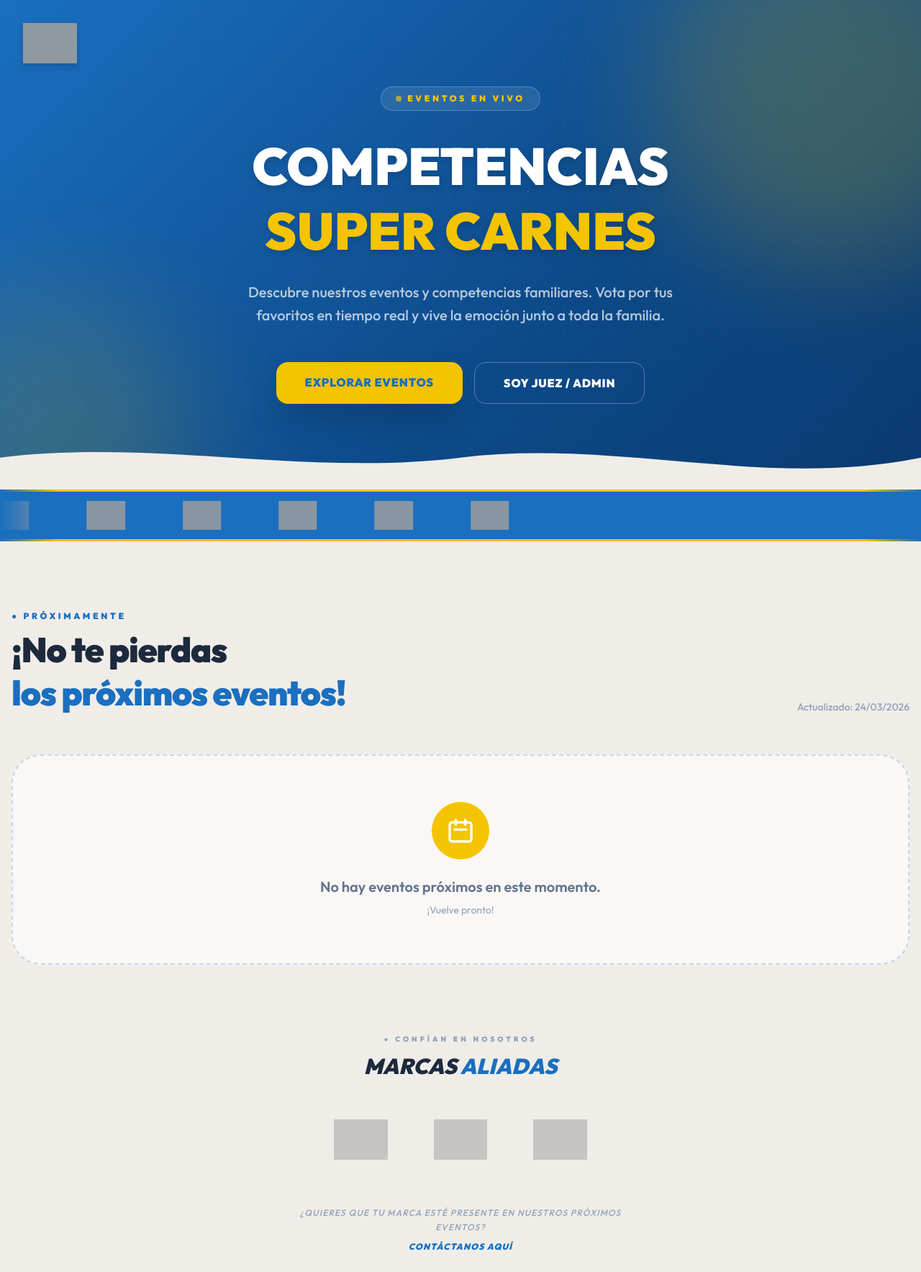
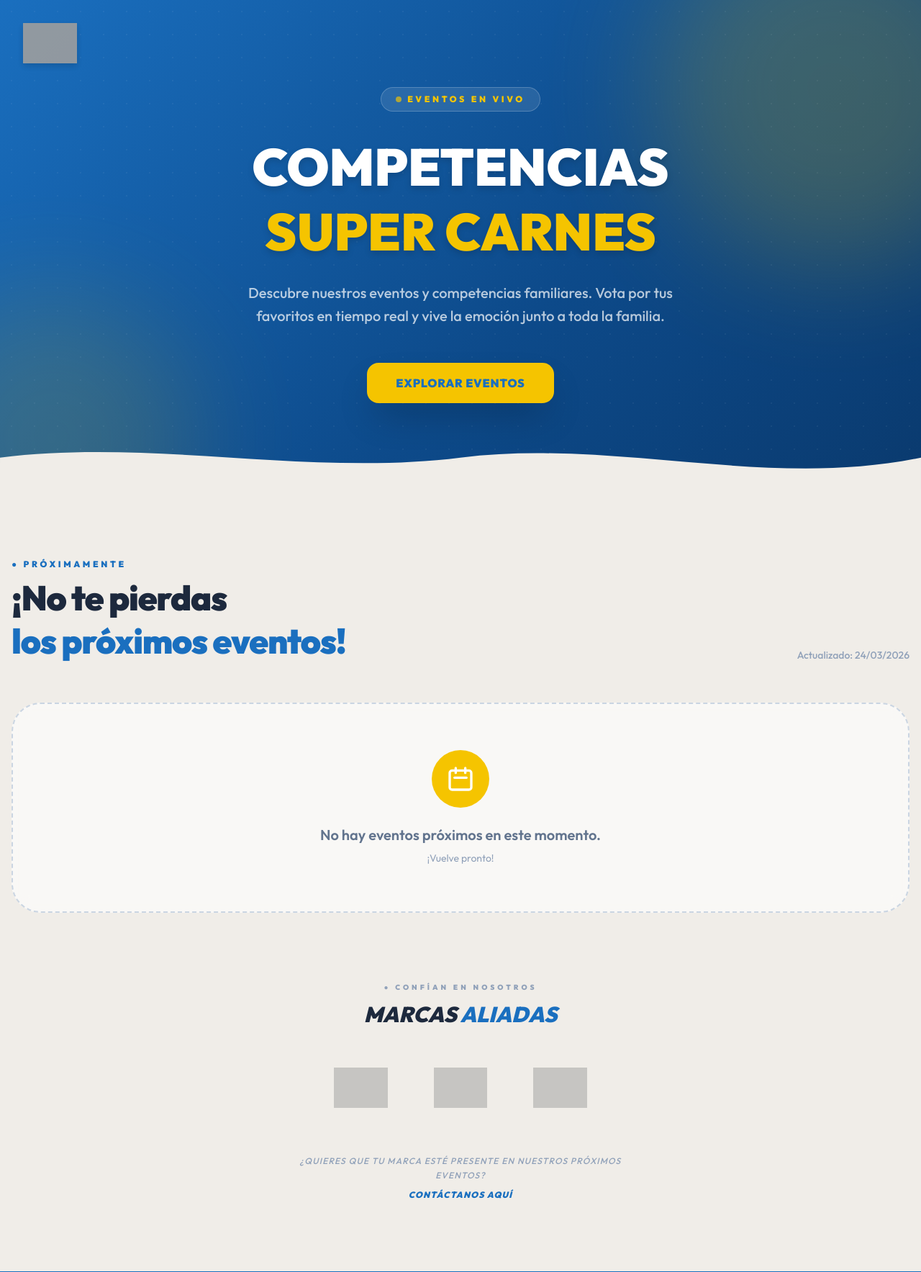
Before and after one commit to jcastillo0940/eventossc, a Laravel app: page / in a window 1280 px wide. Shown: the top 1767 px of the page at 72% size. Run offline with Laravel 12, Linux system fonts and the light colour scheme; data comes from the database, SQL or seed files in the repository; style sheets or scripts are compiled from the project's sources; some libraries are stand-ins or nearby versions; grey boxes are pictures that could not be loaded.

Commit message:
Landing tipos

```diff
--- a/resources/views/home.blade.php
+++ b/resources/views/home.blade.php
@@ -35,16 +35,11 @@
                 Descubre nuestros eventos y competencias familiares. Vota por tus favoritos en tiempo real y vive la emoción junto a toda la familia.
             </p>
 
-            <div class="flex flex-col sm:flex-row gap-4 justify-center">
+            <div class="flex justify-center">
                 <a href="#upcoming"
                    class="px-10 py-4 rounded-2xl font-black text-base uppercase tracking-wider transition-all transform hover:scale-105 active:scale-95 shadow-2xl"
                    style="background: #F5C400; color: #1A6FBF;">
                     Explorar Eventos
-                </a>
-                <a href="{{ route('login') }}"
-                   class="px-10 py-4 rounded-2xl font-black text-base uppercase tracking-wider text-white border border-white/30 transition-all transform hover:scale-105 hover:bg-white/10"
-                   style="backdrop-filter: blur(12px);">
-                    Soy Juez / Admin
                 </a>
             </div>
         </div>
@@ -56,49 +51,6 @@
             </svg>
         </div>
     </section>
-
-    {{-- ===================== TICKER DE MARCAS (debajo del hero) ===================== --}}
-    @if($brands->count() > 0)
-    <div class="relative overflow-hidden py-4" style="background: #1A6FBF;">
-
-        {{-- Borde amarillo top --}}
-        <div class="absolute top-0 left-0 right-0 h-[3px]" style="background: #F5C400;"></div>
-
-        {{-- Fade masks izquierda / derecha --}}
-        <div class="absolute inset-y-0 left-0 w-20 z-10 pointer-events-none"
-             style="background: linear-gradient(to right, #1A6FBF, transparent);"></div>
-        <div class="absolute inset-y-0 right-0 w-20 z-10 pointer-events-none"
-             style="background: linear-gradient(to left, #1A6FBF, transparent);"></div>
-
-        <div class="overflow-hidden">
-            {{-- 2 copias para loop continuo sin blancos --}}
-            <div class="ticker-track flex items-center" style="width: max-content; white-space: nowrap;">
-
-                @foreach([1, 2] as $_)
-                    @foreach($brands as $brand)
-                        <div class="shrink-0 flex items-center justify-center px-10">
-                            @php
-                                $logoUrl = $brand->logo_path;
-                                if (!str_starts_with($logoUrl, 'http')) {
-                                    $logoUrl = asset('storage/' . ltrim($logoUrl, '/'));
-                                }
-                            @endphp
-                            <img src="{{ $logoUrl }}"
-                                 class="h-8 md:h-10 w-auto object-contain"
-                                 style="opacity: 0.85;"
-                                 loading="lazy"
-                                 alt="{{ $brand->name }}">
-                        </div>
-                    @endforeach
-                @endforeach
-
-            </div>
-        </div>
-
-        {{-- Borde amarillo bottom --}}
-        <div class="absolute bottom-0 left-0 right-0 h-[3px]" style="background: #F5C400;"></div>
-    </div>
-    @endif
 
     <main id="upcoming" style="background: #F0EDE8;" class="px-4 py-24 space-y-24">
 
@@ -300,7 +252,12 @@
                 </h2>
             </div>
 
-            <div class="flex flex-wrap items-center justify-center gap-10 md:gap-16">
+            {{--
+                Efecto: al hacer hover sobre un logo, ese crece (scale 1.35)
+                y los demás se comprimen (scale 0.85) y bajan opacidad.
+                Al salir del contenedor todo vuelve al estado normal.
+            --}}
+            <div class="brands-grid flex flex-wrap items-center justify-center gap-10 md:gap-16">
                 @foreach($brands as $brand)
                     @php
                         $logoUrl = $brand->logo_path;
@@ -308,12 +265,11 @@
                             $logoUrl = asset('storage/' . ltrim($logoUrl, '/'));
                         }
                     @endphp
-                    <div class="group flex items-center justify-center transition-all duration-300"
-                         style="opacity: 0.5;"
-                         onmouseover="this.style.opacity='1'"
-                         onmouseout="this.style.opacity='0.5'">
+                    <div class="brand-item flex items-center justify-center"
+                         style="transition: transform 0.35s cubic-bezier(0.34,1.56,0.64,1), opacity 0.35s ease;">
                         <img src="{{ $logoUrl }}"
-                             class="h-10 md:h-14 w-auto object-contain transition-transform duration-300 group-hover:scale-110"
+                             class="h-10 md:h-14 w-auto object-contain"
+                             style="opacity: 0.5; transition: opacity 0.35s ease;"
                              loading="lazy"
                              alt="{{ $brand->name }}">
                     </div>
@@ -335,13 +291,53 @@
 
 @push('styles')
 <style>
-    .ticker-track {
-        animation: ticker-scroll 50s linear infinite;
-        will-change: transform;
+    /* Estado activo: el logo hovered crece con un pequeño bounce */
+    .brand-item.is-active {
+        transform: scale(1.35);
+        z-index: 10;
     }
-    @keyframes ticker-scroll {
-        0%   { transform: translate3d(0, 0, 0); }
-        100% { transform: translate3d(-50%, 0, 0); }
+    .brand-item.is-active img {
+        opacity: 1 !important;
+    }
+
+    /* Estado inactivo: los demás logos se comprimen levemente */
+    .brand-item.is-inactive {
+        transform: scale(0.82);
+        opacity: 0.4;
+    }
+    .brand-item.is-inactive img {
+        opacity: 0.35 !important;
     }
 </style>
 @endpush
+
+@push('scripts')
+<script>
+(function () {
+    const grid = document.querySelector('.brands-grid');
+    if (!grid) return;
+
+    const items = Array.from(grid.querySelectorAll('.brand-item'));
+
+    items.forEach(function (item) {
+        item.addEventListener('mouseenter', function () {
+            items.forEach(function (other) {
+                if (other === item) {
+                    other.classList.add('is-active');
+                    other.classList.remove('is-inactive');
+                } else {
+                    other.classList.add('is-inactive');
+                    other.classList.remove('is-active');
+                }
+            });
+        });
+    });
+
+    grid.addEventListener('mouseleave', function () {
+        items.forEach(function (item) {
+            item.classList.remove('is-active', 'is-inactive');
+        });
+    });
+})();
+</script>
+@endpush
```
